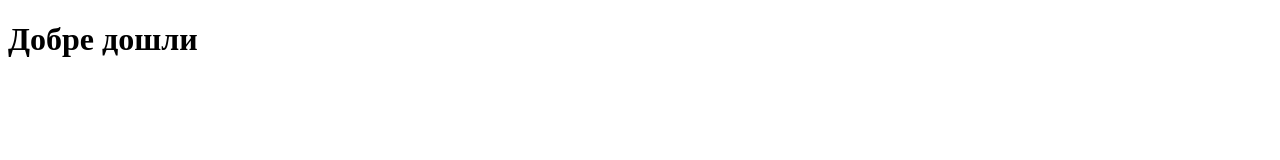
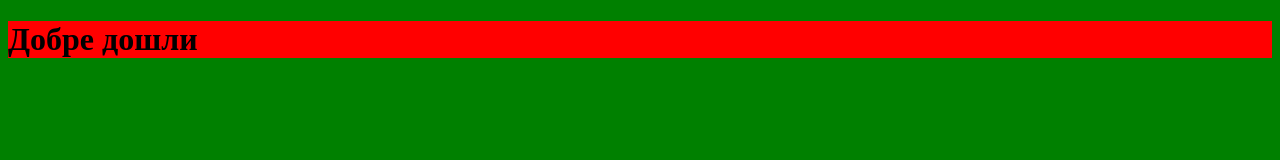
Before and after one commit to bboytchev63/git-test, a plain HTML site: page index.html in a window 1280 px wide. Drawn offline with Linux system fonts and the light colour scheme.

Commit message:
Add Astyle.css

```diff
--- a/astyle.css
+++ b/astyle.css
@@ -0,0 +1,6 @@
+body {
+    background-color: green;
+}
+h1 {
+    background-color: red;
+}
--- a/index.html
+++ b/index.html
@@ -5,6 +5,8 @@
     <meta http-equiv="X-UA-Compatible" content="IE=edge">
     <meta name="viewport" content="width=device-width, initial-scale=1.0">
     <title>ОС Шумен</title>
+    <link rel = "stylesheet" href = "astyle.css">
+
 </head>
 <body>
     <h1>Добре дошли</h1>
```
